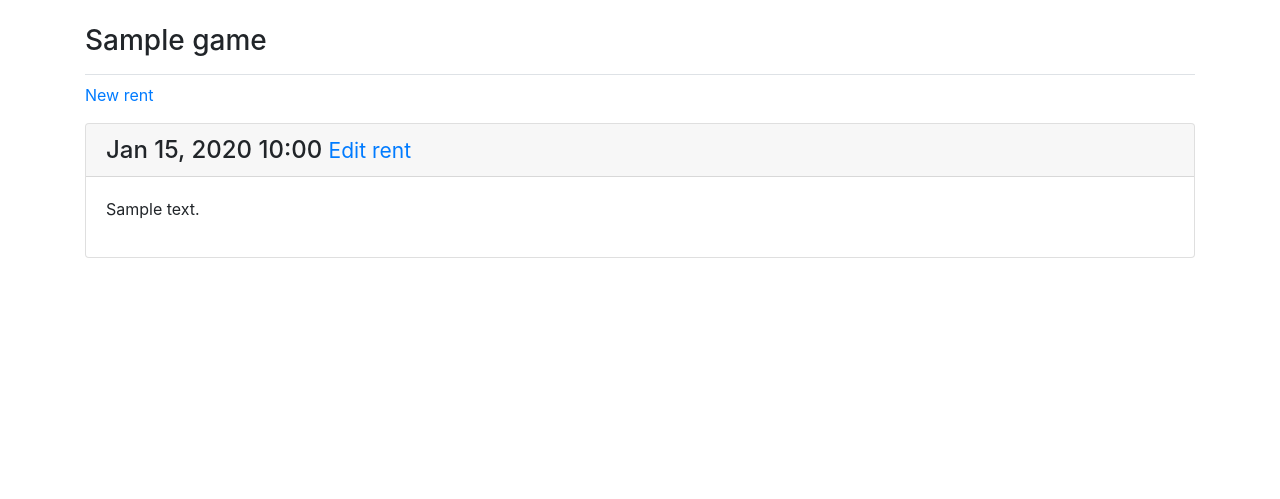
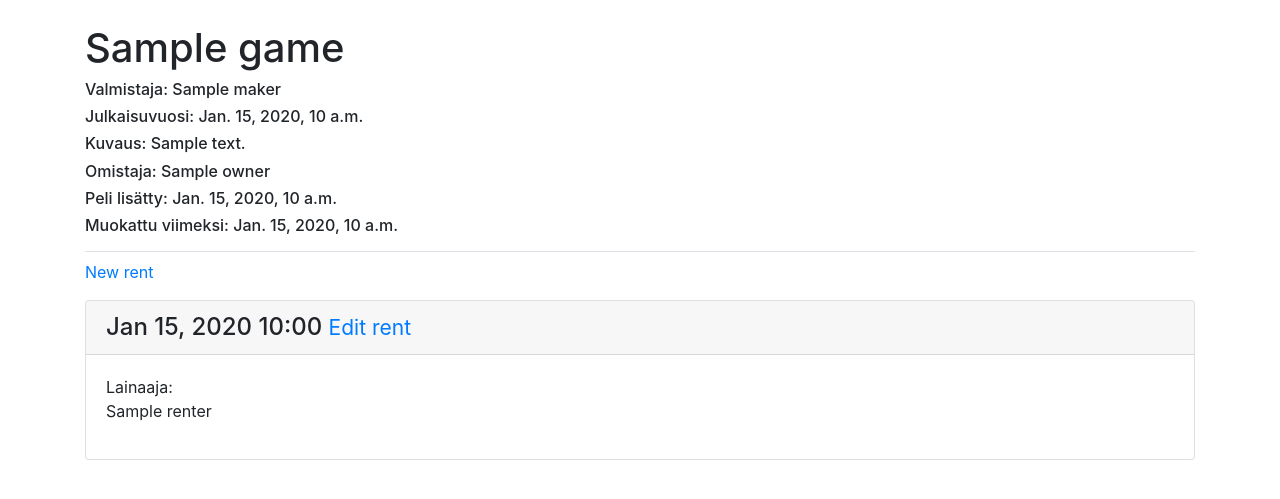
Before and after one commit to supersamperi/board_games, a Django app: template board_game/templates/board_game/game.html in a window 1280 px wide. Shown: the part 58-557 px from the top of the page. Run offline with Django 3.2, Linux system fonts and the light colour scheme; the template is opened without the code that fills it: most values are stand-ins (such as "Sample title", 1, 10 or a date in 2020); some libraries are stand-ins or nearby versions.

Commit message:
loppusäätöjä

```diff
--- a/board_game/forms.py
+++ b/board_game/forms.py
@@ -6,10 +6,10 @@ class GameForm(forms.ModelForm):
     class Meta:
         model = Game
         fields = ['name', 'maker', 'year_published', 'description', 'owner']
-        labels = {'name': 'Nimi', 'maker': 'Julkaisija', 'year_published': 'Valmistusvuosi', 'description': 'Kuvaus', 'owner': 'Omistaja'}
+        labels = {'name': 'Nimi', 'maker': 'Julkaisija', 'year_published': 'Valmistusvuosi', 'description': 'Kuvaus', 'owner': 'Omistaja', 'rented': 'lainassa'}
 
 class RentForm(forms.ModelForm):
     class Meta:
         model = Rent
-        fields = ['game', 'stars', 'renter', 'review']
-        labels = {'game': 'Peli', 'stars': 'Tähdet', 'renter': 'Lainaaja', 'review': 'Arvostelu'}
+        fields = ['game', 'stars', 'renter', 'review', 'rented']
+        labels = {'game': 'Peli', 'stars': 'Tähdet', 'renter': 'Lainaaja', 'review': 'Arvostelu', 'rented': 'Lainassa:'}
--- a/board_game/models.py
+++ b/board_game/models.py
@@ -28,13 +28,12 @@ class Rent(models.Model):
         MaxValueValidator(5)],)
     renter = models.CharField(max_length=30)
     review = models.CharField(max_length=255)
+    rented = models.BooleanField()
 
     """Adding date added and date modified fields that are automatic"""
     date_added = models.DateTimeField(auto_now_add=True)
     date_modified = models.DateTimeField(auto_now=True)
 
-    """Deleting rent info if the game is deleted"""
-    #bgame = models.ForeignKey(Game, on_delete=models.CASCADE)
 
     class Meta:
         verbose_name_plural = 'Rent'
--- a/board_game/templates/board_game/game.html
+++ b/board_game/templates/board_game/game.html
@@ -1,7 +1,13 @@
 {% extends 'board_game/base.html' %}
 
 {% block page_header %}
-    <h3>{{ game }}</h3>
+    <h1>{{ game }}</h1>
+    <h6>Valmistaja: {{ game.maker }}</h6>
+    <h6>Julkaisuvuosi: {{ game.year_published }}</h6>
+    <h6>Kuvaus: {{ game.description }}</h6>
+	<h6>Omistaja: {{ game.owner }}</h6>
+    <h6>Peli lisätty: {{ game.date_added }}</h6>
+    <h6>Muokattu viimeksi: {{ game.date_modified }}</h6>
 {% endblock page_header %}
 
 {% block content %}
@@ -17,7 +23,7 @@
                     Edit rent</a></small>
             </h4>
             <div class="card-body">
-                {{ rent.review|linebreaks }}
+                Lainaaja: {{ rent.renter|linebreaks }}
             </div>
         </div>
     {% empty %}
```
Also changed, not shown: board_game/migrations/0005_game_rented.py (added), board_game/migrations/0006_auto_20211213_1505.py (added), board_game/templates/board_game/games.html (line endings or trailing spaces), db.sqlite3.
